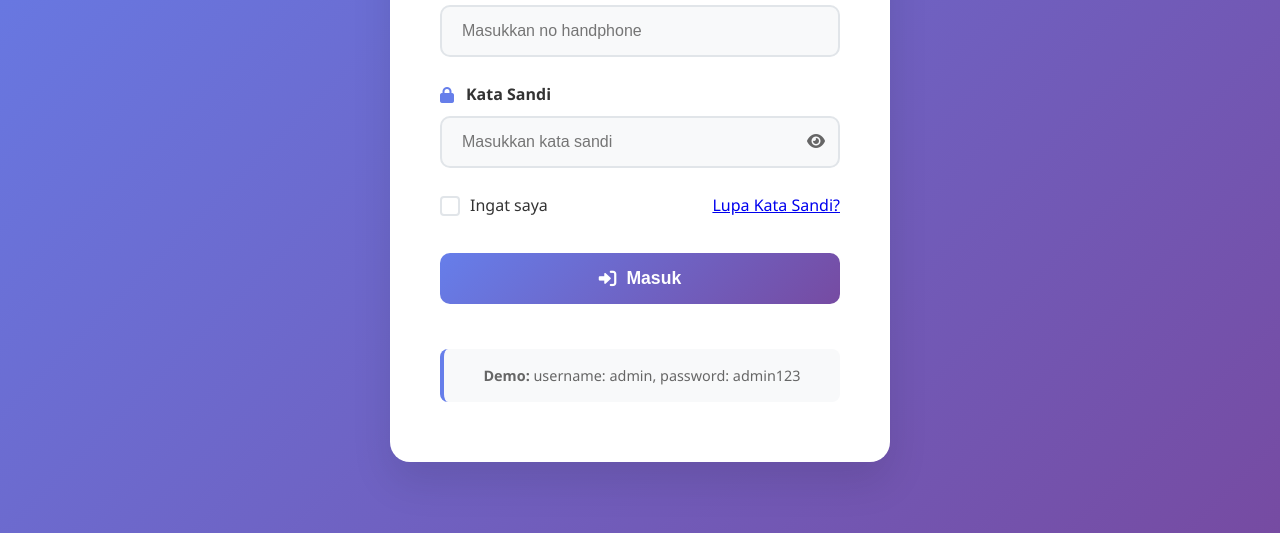
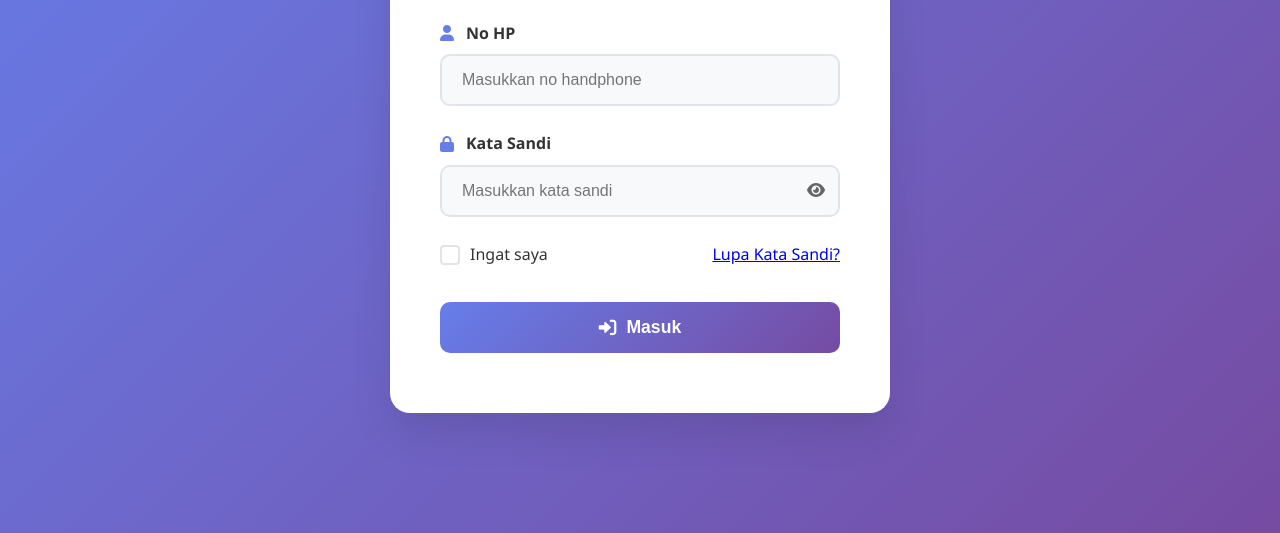
Before and after one commit to Azixe/wsb-do, a plain HTML site: page index.html in a window 1280 px wide. Shown: the part 267-800 px from the top of the page. Drawn offline with Linux system fonts and the light colour scheme.

Commit message:
delete demo

```diff
--- a/index.html
+++ b/index.html
@@ -54,10 +54,6 @@
                     <i class="fas fa-sign-in-alt"></i>
                     Masuk
                 </button>
-
-                <div class="demo-credentials">
-                    <p><strong>Demo:</strong> username: admin, password: admin123</p>
-                </div>
             </form>
         </div>
     </div>
--- a/style.css
+++ b/style.css
@@ -201,19 +201,6 @@ body {
     box-shadow: 0 10px 25px rgba(102, 126, 234, 0.3);
 }
 
-.demo-credentials {
-    background: #f8f9fa;
-    padding: 15px;
-    border-radius: 8px;
-    text-align: center;
-    border-left: 4px solid #667eea;
-    margin-top: 20px;
-}
-
-.demo-credentials p {
-    font-size: 0.9rem;
-    color: #666;
-}
 
 .logo-img {
     height: 40px;
```
